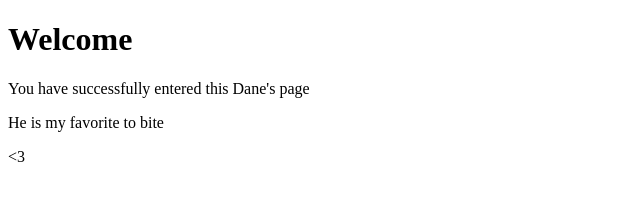
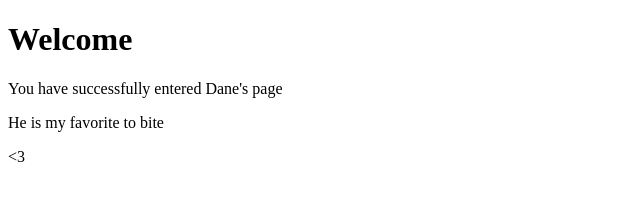
Before and after one commit to MELICI0US/MELICI0US.github.io, a plain HTML site: page dane.html in a window 1280 px wide. Shown: the full height of the page, 0-640 px from the left. Drawn offline with Linux system fonts and the light colour scheme.

Commit message:
Update dane.html

```diff
--- a/dane.html
+++ b/dane.html
@@ -6,7 +6,7 @@
 <body>
 
 <h1>Welcome</h1>
-<p>You have successfully entered this Dane's page</p>
+<p>You have successfully entered Dane's page</p>
 <p>He is my favorite to bite</p>
 <p><3</p>
 
```
